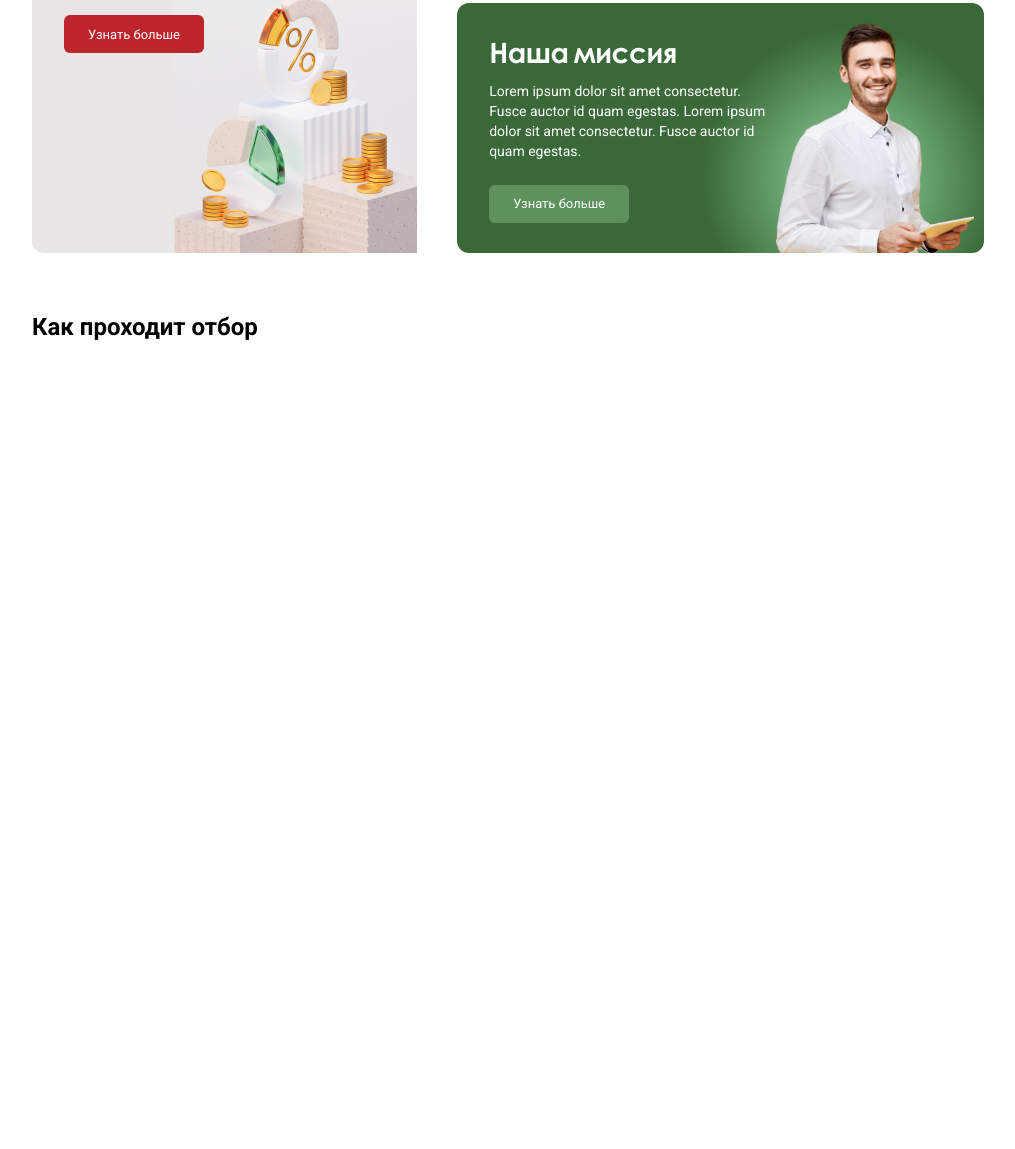
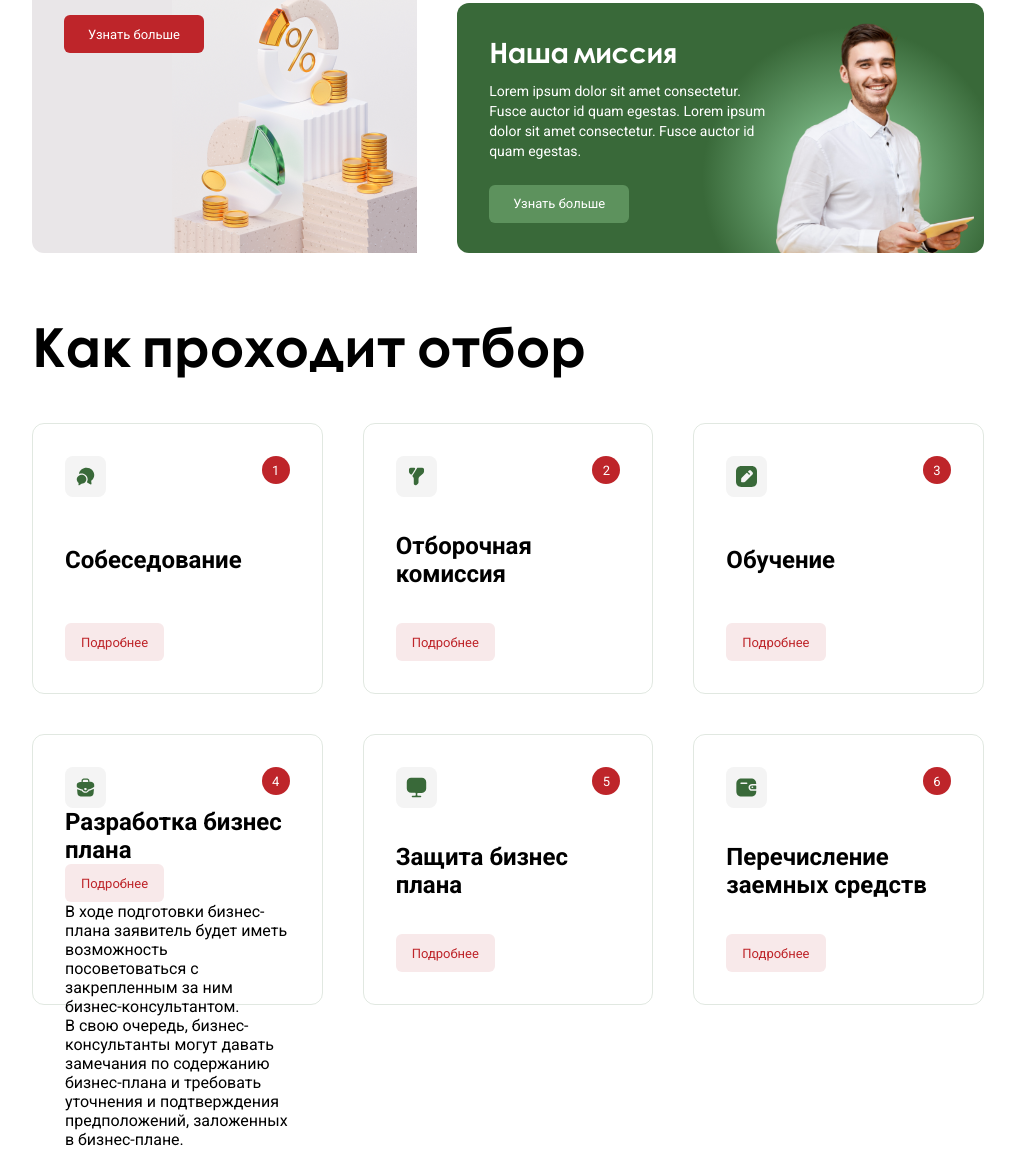
Before and after one commit to weirdmansmr/ZayedFund, a plain HTML site: page index.html in a window 1280 px wide. Shown: the part 1962-3111 px from the top of the page, without its empty margins (132-1147 px from the left). Before the commit the page ends 2341 px from the top, so only its background shows below. Drawn offline with Linux system fonts and the light colour scheme.

Commit message:
almost rea

```diff
--- a/index.html
+++ b/index.html
@@ -185,16 +185,54 @@
 				<div class="wrapper">
 					<h2>Как проходит отбор</h2>
 					<div class="selection__grid">
-						<div class="sel_grid__el">
-							<img src="" alt="">
-							<h3></h3>
+						<div class="sel_grid__el sel_one">
+							<img src="./img/messages-2.svg" alt="" />
+							<span>1</span>
+							<h3>Собеседование</h3>
 							<a href="">Подробнее</a>
 						</div>
-						<div class="sel_grid__el"></div>
-						<div class="sel_grid__el"></div>
-						<div class="sel_grid__el"></div>
-						<div class="sel_grid__el"></div>
-						<div class="sel_grid__el"></div>
+						<div class="sel_grid__el sel_two">
+							<img src="./img/filter.svg" alt="" />
+							<span>2</span>
+							<h3>Отборочная комиссия</h3>
+							<a href="">Подробнее</a>
+						</div>
+						<div class="sel_grid__el sel_three">
+							<img src="./img/Vector.svg" alt="" />
+							<span>3</span>
+							<h3>Обучение</h3>
+							<a href="">Подробнее</a>
+						</div>
+						<div class="sel_grid__el sel_four">
+							<img src="./img/briefcase.svg" alt="" />
+							<span>4</span>
+							<h3>Разработка бизнес плана</h3>
+							<a href="">Подробнее</a>
+							<div class="se__popup">
+								<p>
+									В ходе подготовки бизнес-плана заявитель будет иметь
+									возможность посоветоваться с закрепленным за ним
+									бизнес-консультантом.
+								</p>
+								<p>
+									В свою очередь, бизнес-консультанты могут давать замечания по
+									содержанию бизнес-плана и требовать уточнения и подтверждения
+									предположений, заложенных в бизнес-плане.
+								</p>
+							</div>
+						</div>
+						<div class="sel_grid__el sel_five">
+							<img src="./img/monitor.svg" alt="" />
+							<span>5</span>
+							<h3>Защита бизнес плана</h3>
+							<a href="">Подробнее</a>
+						</div>
+						<div class="sel_grid__el sel_six">
+							<img src="./img/wallet.svg" alt="" />
+							<span>6</span>
+							<h3>Перечисление заемных средств</h3>
+							<a href="">Подробнее</a>
+						</div>
 					</div>
 				</div>
 			</section>
--- a/style.css
+++ b/style.css
@@ -48,6 +48,12 @@ li {
 a {
 	text-decoration: none;
 	color: #ffffff;
+}
+
+h2 {
+	font-size: 54px;
+	font-family: "Century Gothic";
+	font-weight: 700;
 }
 
 .nav_list a {
@@ -236,12 +242,6 @@ a {
 	border: 1px solid #be252a;
 }
 
-.forwho__head h2 {
-	font-size: 54px;
-	font-weight: 700;
-	font-family: "Century Gothic";
-}
-
 .forwho__grid {
 	margin: 44px 0 0 0;
 	display: grid;
@@ -304,11 +304,6 @@ a {
 
 #howItWorks {
 	margin: 64px 0 60px 0;
-}
-
-#howItWorks h2 {
-	font-family: "Century Gothic";
-	font-size: 54px;
 }
 
 .howItWorks__grid {
@@ -421,3 +416,74 @@ a {
 	border-radius: 8px;
 	box-shadow: 0px 0px 20px 0px #0000001a;
 }
+
+#selection {
+	margin: 60px 0 54px 0;
+}
+
+.selection__grid {
+	margin: 44px 0 0 0;
+	display: grid;
+	grid-template-columns: repeat(auto-fit, minmax(250px, 1fr));
+	gap: 40px;
+}
+
+.sel_grid__el {
+	position: relative;
+	padding: 32px;
+	border: 1px solid #39693926;
+	border-radius: 12px;
+	display: flex;
+	flex-direction: column;
+	align-items: flex-start;
+	justify-content: space-between;
+	height: 271px;
+}
+
+.sel_grid__el h3 {
+	font-size: 24px;
+}
+
+.sel_grid__el img {
+	width: 41px;
+	height: 41px;
+	background-color: #f4f4f4;
+	display: flex;
+	justify-content: center;
+	align-items: center;
+	border-radius: 8px;
+	padding: 10px;
+}
+
+.sel_grid__el span {
+	transition: 0.5s;
+	position: absolute;
+	right: 32px;
+	top: 32px;
+	width: 28px;
+	height: 28px;
+	border-radius: 50%;
+	color: white;
+	font-size: 13px;
+	display: flex;
+	justify-content: center;
+	align-items: center;
+	background-color: #be252a;
+}
+
+.sel_grid__el a {
+	background-color: #f8e9ea;
+	color: #be252a;
+	border-radius: 6px;
+	font-size: 13px;
+	padding: 10.5px 15px;
+	border: 1px solid transparent;
+	transition: 0.2s;
+	z-index: 2;
+}
+
+.sel_grid__el a:hover,
+.sel_grid__el a:active {
+	border-color: #be252a;
+	background-color: transparent;
+}
```
Also changed, not shown: img/Vector.svg (added), img/filter.svg (added), img/messages-2.svg (added), img/monitor.svg (added), img/wallet.svg (added).
